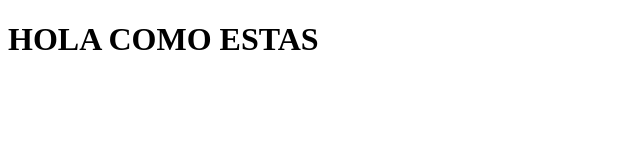
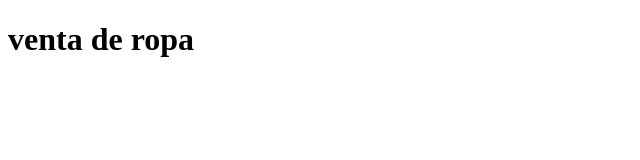
Before and after one commit to drakos100000/elias-, a plain HTML site: page index.html in a window 1280 px wide. Shown: the whole page, without its empty margins (0-640 px from the left). Drawn offline with Linux system fonts and the light colour scheme.

Commit message:
agregue_titulo

```diff
--- a/index.html
+++ b/index.html
@@ -4,9 +4,9 @@
     <meta charset="UTF-8">
     <meta http-equiv="X-UA-Compatible" content="IE=edge">
     <meta name="viewport" content="width=device-width, initial-scale=1.0">
-    <title>Document</title>
+    <title>venta de ropa</title>
 </head>
 <body>
-    <h1>HOLA COMO ESTAS</h1>
+    <h1>venta de ropa</h1>
 </body>
 </html>
```
